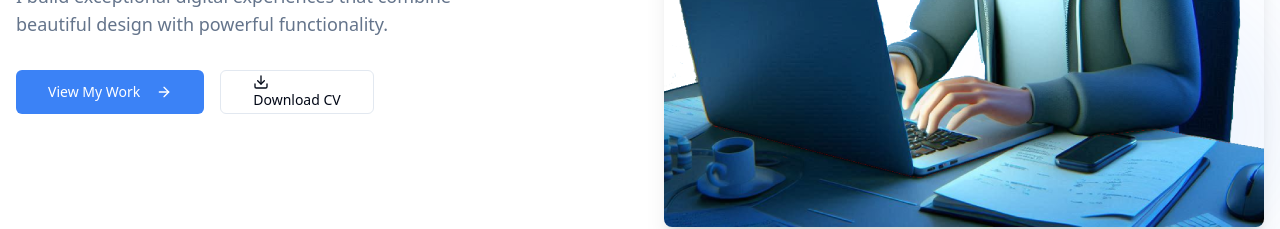
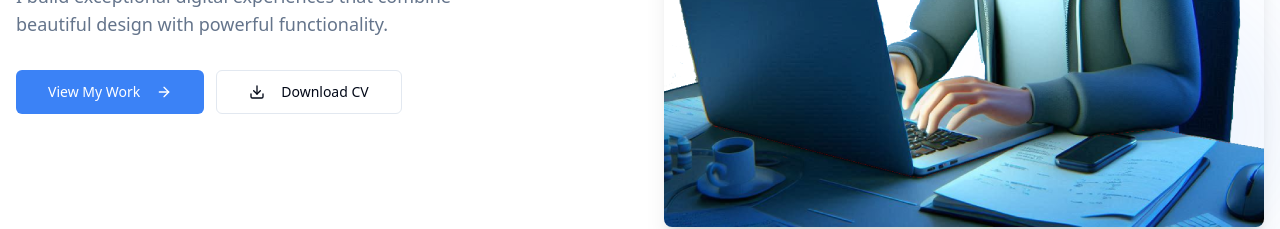
Before and after one commit to MohamedShafraz/Porfolio, a Next.js app: page / in a window 1280 px wide. Shown: the part 597-826 px from the top of the page. Built offline with nearby package versions, Linux system fonts and the light colour scheme.

Commit message:
reduce the gap

```diff
--- a/components/hero-section.tsx
+++ b/components/hero-section.tsx
@@ -39,7 +39,7 @@ export function HeroSection() {
           <p className="text-muted-foreground mt-6 mb-8 text-lg max-w-md">
             I build exceptional digital experiences that combine beautiful design with powerful functionality.
           </p>
-          <div className="flex flex-wrap gap-4">
+          <div className="flex flex-wrap gap-3">
             <Button asChild size="lg">
               <Link href="/#featured-projects">
                 View My Work
@@ -47,7 +47,7 @@ export function HeroSection() {
               </Link>
             </Button>
             {/* download my cv as pdf */}
-            <Button variant="outline" size="lg">
+            <Button variant="outline" size="lg" asChild>
               <a href="/my-cv.pdf" download="Mohamed_Shafraz_SE_Resume.pdf">
                 <Download className="mr-2 h-4 w-4" />
                 Download CV
```
